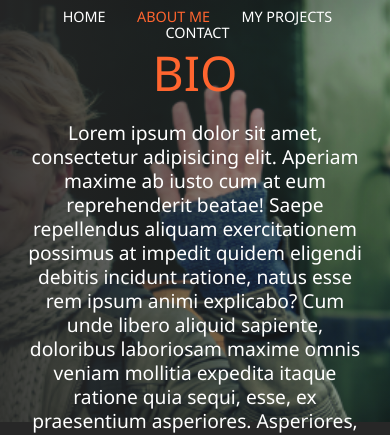
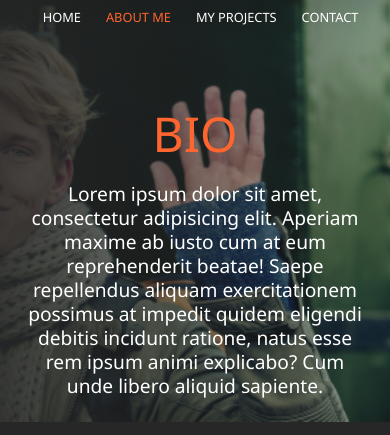
Before and after one commit to omrfrkcpr/Sass_Portfolio_Page, a plain HTML site: page about.html in a window 390 px wide. Shown: the top 435 px of the page. Drawn offline with Linux system fonts and the light colour scheme.

Commit message:
fix bugs (responsive)

```diff
--- a/about.html
+++ b/about.html
@@ -37,14 +37,7 @@
           maxime ab iusto cum at eum reprehenderit beatae! Saepe repellendus
           aliquam exercitationem possimus at impedit quidem eligendi debitis
           incidunt ratione, natus esse rem ipsum animi explicabo? Cum unde
-          libero aliquid sapiente, doloribus laboriosam maxime omnis veniam
-          mollitia expedita itaque ratione quia sequi, esse, ex praesentium
-          asperiores. Asperiores, maxime. Inventore unde velit molestiae culpa
-          adipisci recusandae quibusdam qui voluptas accusantium obcaecati
-          maiores, a minima consequatur, cum mollitia aut ea ullam hic aliquid
-          ut ad. Est excepturi autem quod. Iste, distinctio. Ipsa quas alias
-          pariatur, officiis id reprehenderit nesciunt voluptate officia ratione
-          quis.
+          libero aliquid sapiente.
         </p>
       </div>
     </div>
--- a/scss/components/_footer.scss
+++ b/scss/components/_footer.scss
@@ -50,6 +50,7 @@ footer.middle {
   flex-direction: column;
   align-items: center;
   justify-content: flex-start;
+  margin-top: 3rem;
   padding: 1rem;
   gap: 1rem;
   @extend .link-style;
--- a/scss/components/_responsive.scss
+++ b/scss/components/_responsive.scss
@@ -6,15 +6,15 @@
 
 @include media-xsm {
   .nav {
-    padding: 0.5rem;
+    padding: 0.5rem 0;
     &__list {
       text-align: center;
     }
     &__item {
-      padding-right: 0.7rem;
+      padding-right: 0.3rem;
     }
     .nav__link {
-      font-size: 0.9rem;
+      font-size: 0.8rem;
     }
   }
   .contact {
```
Also changed, not shown: css/main.css, 1 other file.
